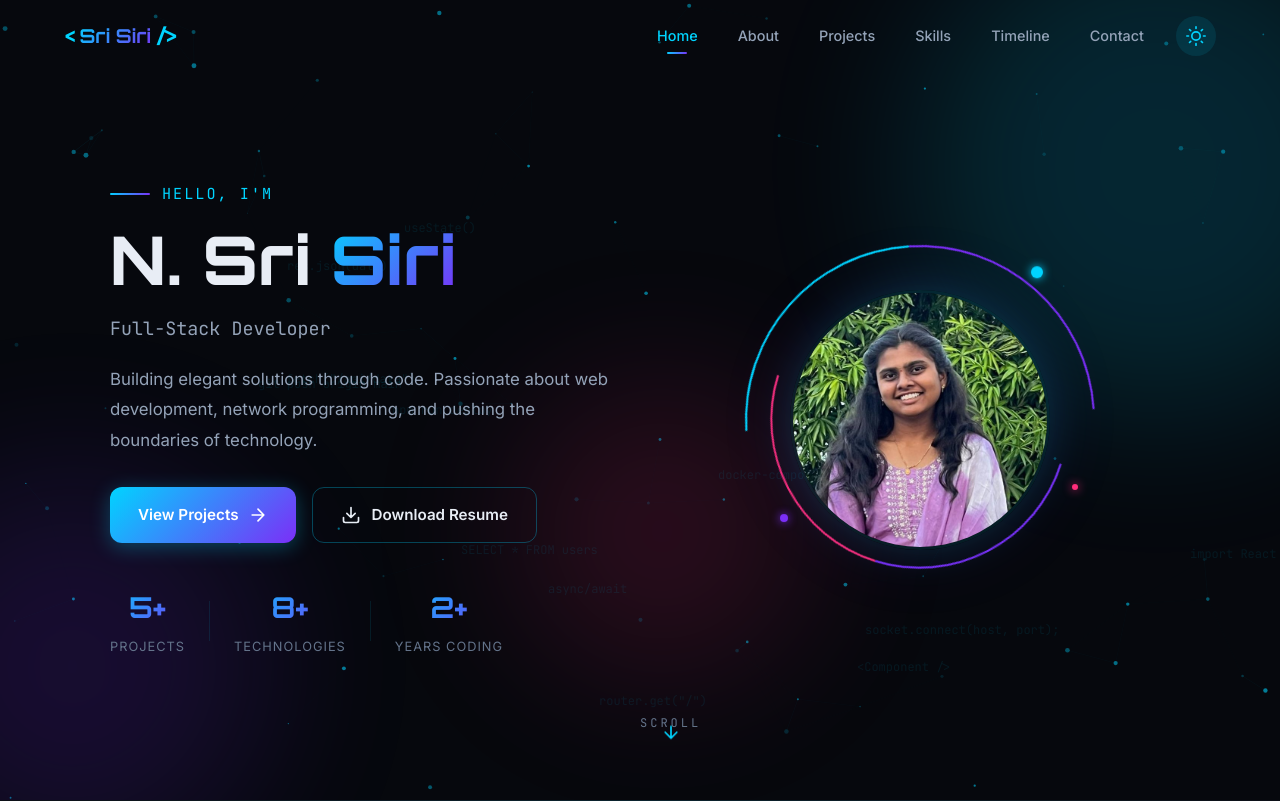
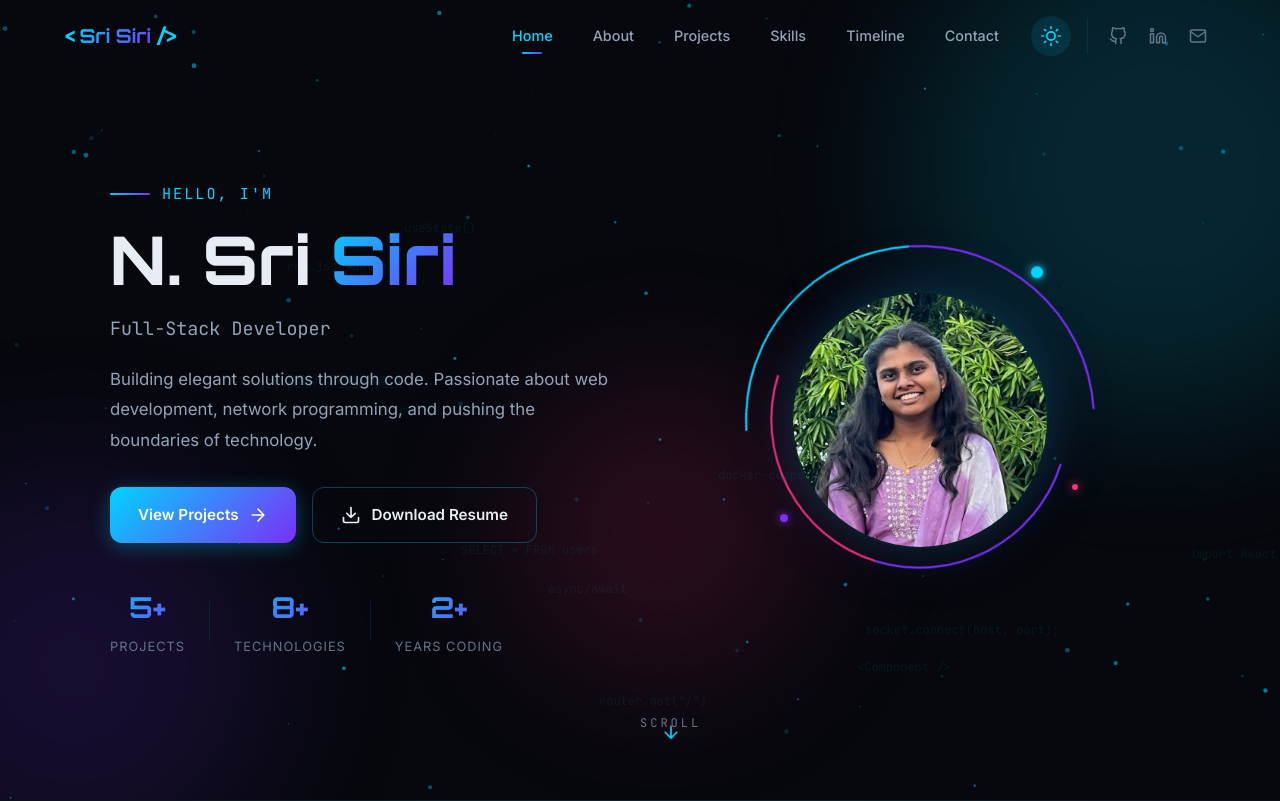
Before and after one commit to srisiri2005/siri-portfolio, a React (Vite) app: page / in a window 1280 px wide. Shown: the top 801 px of the page. Built offline with nearby package versions, Linux system fonts and the light colour scheme.

Commit message:
Add social icons (GitHub, LinkedIn, Email) to navbar

```diff
--- a/src/components/Navbar.css
+++ b/src/components/Navbar.css
@@ -111,6 +111,34 @@
     transform: rotate(30deg);
 }
 
+/* Social icons in navbar */
+.navbar__socials {
+    display: flex;
+    align-items: center;
+    gap: 4px;
+    margin-left: 8px;
+    padding-left: 12px;
+    border-left: 1px solid var(--border-color);
+}
+
+.navbar__social-icon {
+    display: flex;
+    align-items: center;
+    justify-content: center;
+    width: 36px;
+    height: 36px;
+    border-radius: 50%;
+    color: var(--text-muted);
+    transition: all var(--transition-fast);
+}
+
+.navbar__social-icon:hover {
+    color: var(--neon-blue);
+    background: rgba(0, 212, 255, 0.1);
+    transform: translateY(-2px);
+    box-shadow: 0 4px 12px rgba(0, 212, 255, 0.2);
+}
+
 .navbar__hamburger {
     display: none;
     flex-direction: column;
@@ -175,4 +203,21 @@
         margin-left: 0;
         margin-top: 16px;
     }
+
+    .navbar__socials {
+        margin-left: 0;
+        margin-top: 8px;
+        padding-left: 0;
+        border-left: none;
+        padding-top: 12px;
+        border-top: 1px solid var(--border-color);
+        width: 100%;
+        justify-content: flex-start;
+        gap: 8px;
+    }
+
+    .navbar__social-icon {
+        width: 42px;
+        height: 42px;
+    }
 }
--- a/src/components/Navbar.jsx
+++ b/src/components/Navbar.jsx
@@ -67,6 +67,18 @@ export default function Navbar({ theme, toggleTheme }) {
                             <svg width="20" height="20" viewBox="0 0 24 24" fill="none" stroke="currentColor" strokeWidth="2" strokeLinecap="round" strokeLinejoin="round"><path d="M21 12.79A9 9 0 1 1 11.21 3a7 7 0 0 0 9.79 9.79z" /></svg>
                         )}
                     </button>
+
+                    <div className="navbar__socials">
+                        <a href="https://github.com/srisiri2005" target="_blank" rel="noopener noreferrer" className="navbar__social-icon" aria-label="GitHub" title="GitHub">
+                            <svg width="18" height="18" viewBox="0 0 24 24" fill="none" stroke="currentColor" strokeWidth="2" strokeLinecap="round" strokeLinejoin="round"><path d="M9 19c-5 1.5-5-2.5-7-3m14 6v-3.87a3.37 3.37 0 0 0-.94-2.61c3.14-.35 6.44-1.54 6.44-7A5.44 5.44 0 0 0 20 4.77 5.07 5.07 0 0 0 19.91 1S18.73.65 16 2.48a13.38 13.38 0 0 0-7 0C6.27.65 5.09 1 5.09 1A5.07 5.07 0 0 0 5 4.77a5.44 5.44 0 0 0-1.5 3.78c0 5.42 3.3 6.61 6.44 7A3.37 3.37 0 0 0 9 18.13V22" /></svg>
+                        </a>
+                        <a href="https://www.linkedin.com/in/sri-siri-goud-140ab63a4" target="_blank" rel="noopener noreferrer" className="navbar__social-icon" aria-label="LinkedIn" title="LinkedIn">
+                            <svg width="18" height="18" viewBox="0 0 24 24" fill="none" stroke="currentColor" strokeWidth="2" strokeLinecap="round" strokeLinejoin="round"><path d="M16 8a6 6 0 0 1 6 6v7h-4v-7a2 2 0 0 0-2-2 2 2 0 0 0-2 2v7h-4v-7a6 6 0 0 1 6-6z" /><rect x="2" y="9" width="4" height="12" /><circle cx="4" cy="4" r="2" /></svg>
+                        </a>
+                        <a href="mailto:srisirinaragoni@gmail.com" className="navbar__social-icon" aria-label="Email" title="Email">
+                            <svg width="18" height="18" viewBox="0 0 24 24" fill="none" stroke="currentColor" strokeWidth="2" strokeLinecap="round" strokeLinejoin="round"><path d="M4 4h16c1.1 0 2 .9 2 2v12c0 1.1-.9 2-2 2H4c-1.1 0-2-.9-2-2V6c0-1.1.9-2 2-2z" /><polyline points="22,6 12,13 2,6" /></svg>
+                        </a>
+                    </div>
                 </div>
 
                 <button
```
